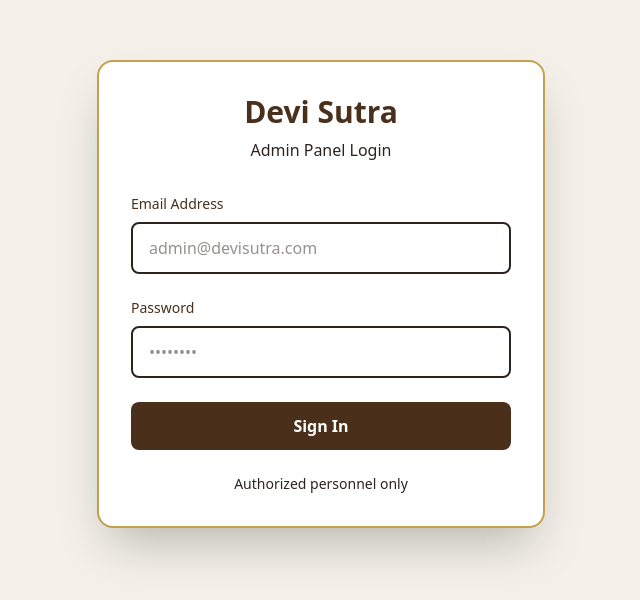
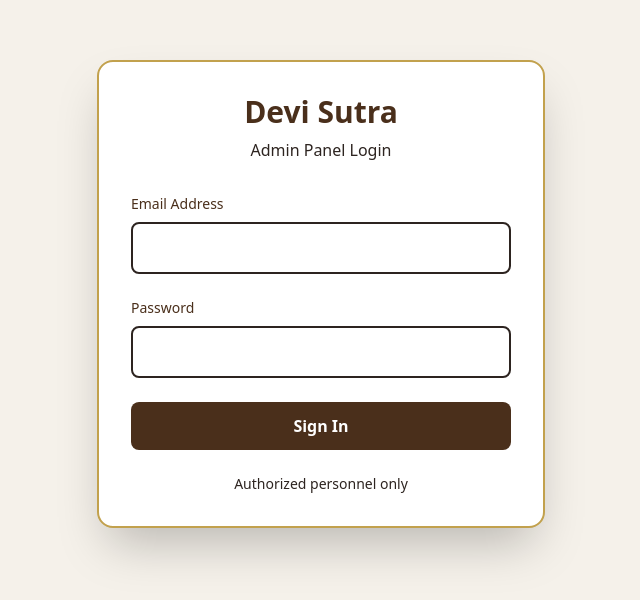
Before and after one commit to devisutra/devisutra-admin, a Next.js app: page /login in a window 1280 px wide. Shown: the part 106-706 px from the top of the page, without its empty margins (319-959 px from the left). Built offline with nearby package versions, Linux system fonts and the light colour scheme.

Commit message:
update 4.4

```diff
--- a/app/login/page.tsx
+++ b/app/login/page.tsx
@@ -68,7 +68,7 @@ export default function LoginPage() {
                 value={formData.email}
                 onChange={(e) => setFormData({ ...formData, email: e.target.value })}
                 className="w-full px-4 py-3 border-2 border-brand-gold/30 rounded-lg focus:ring-2 focus:ring-brand-gold focus:border-brand-gold outline-none transition text-brand-text"
-                placeholder="admin@devisutra.com"
+                placeholder=""
                 disabled={loading}
               />
             </div>
@@ -87,7 +87,7 @@ export default function LoginPage() {
                 value={formData.password}
                 onChange={(e) => setFormData({ ...formData, password: e.target.value })}
                 className="w-full px-4 py-3 border-2 border-brand-gold/30 rounded-lg focus:ring-2 focus:ring-brand-gold focus:border-brand-gold outline-none transition text-brand-text"
-                placeholder="••••••••"
+                placeholder=""
                 disabled={loading}
               />
             </div>
```
